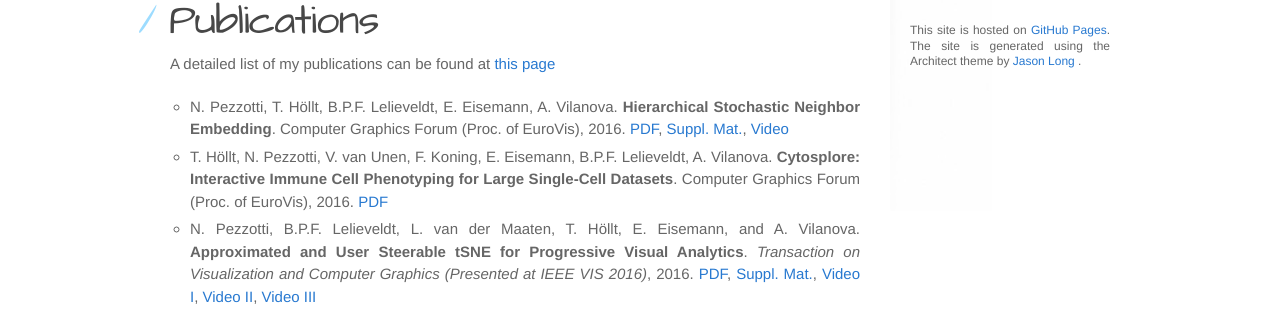
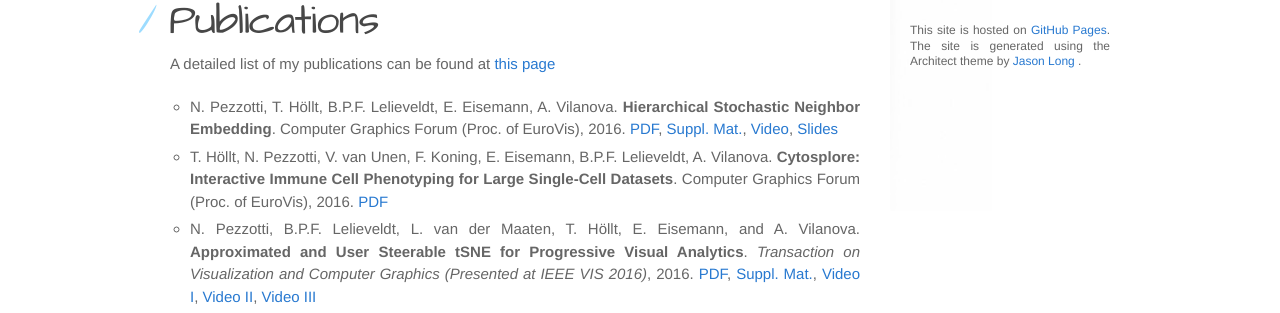
Before and after one commit to Nicola17/Nicola17.github.io, a Jekyll site: the page built from index.md, in a window 1280 px wide. Shown: the part 525-838 px from the top of the page. Built offline with Jekyll 4.4.1, drawn with Linux system fonts in a browser that asks for light colours.

Commit message:
HSNE presentation

```diff
--- a/index.md
+++ b/index.md
@@ -20,7 +20,7 @@ Publications
 A detailed list of my publications can be found at [this page](publications/)
 
 
-* N. Pezzotti, T. Höllt, B.P.F. Lelieveldt, E. Eisemann, A. Vilanova. **Hierarchical Stochastic Neighbor Embedding**. Computer Graphics Forum (Proc. of EuroVis), 2016. [PDF](publications/2016_hsne/preprint.pdf), [Suppl. Mat.](publications/2016_hsne/experiments.pdf), [Video](publications/2016_hsne/sun_analysis.mp4)
+* N. Pezzotti, T. Höllt, B.P.F. Lelieveldt, E. Eisemann, A. Vilanova. **Hierarchical Stochastic Neighbor Embedding**. Computer Graphics Forum (Proc. of EuroVis), 2016. [PDF](publications/2016_hsne/preprint.pdf), [Suppl. Mat.](publications/2016_hsne/experiments.pdf), [Video](publications/2016_hsne/sun_analysis.mp4), [Slides](http://www.slideshare.net/NicolaPezzotti/hierarchical-stochastic-neighbor-embedding)
 * T. Höllt, N. Pezzotti, V. van Unen, F. Koning, E. Eisemann, B.P.F. Lelieveldt, A. Vilanova. **Cytosplore: Interactive Immune Cell Phenotyping for Large Single-Cell Datasets**. Computer Graphics Forum (Proc. of EuroVis), 2016. [PDF](https://graphics.tudelft.nl/Publications-new/2016/HPVKELV16/eurovis16_Cytosplore_Interactive_Immune_Cell_Phenotyping_for_Large_Single-Cell_Datasets.pdf)
 * N. Pezzotti, B.P.F. Lelieveldt, L. van der Maaten, T. Höllt, E. Eisemann, and A. Vilanova. **Approximated and User Steerable tSNE for Progressive Visual Analytics**. *Transaction on Visualization and Computer Graphics (Presented at IEEE VIS 2016)*, 2016. [PDF](publications/2016_AtSNE.pdf), [Suppl. Mat.](https://www.researchgate.net/publication/303305902_A-tSNE_supplemental_materials), [Video I](https://www.researchgate.net/publication/303305958_A-tSNE_Comparison_on_the_MNIST_dataset), [Video II](https://www.researchgate.net/publication/303305906_A-tSNE_Case_Study_I_-_Mouse_Brain), [Video III](https://www.researchgate.net/publication/303305908_A-tSNE_Case_Study_II_-_Data_Stream)
 * M. Centin, N. Pezzotti, A. Signoroni. **Poisson-driven seamless completion of triangular meshes**. *Computer Aided Geometric Design*, 2015. [PDF](publications/2014_Poisson_Driven_Seamless_completion.pdf), [Slides](2014_Poisson_Driven_Seamless_completion_presentation.pdf), [Bibtex](https://scholar.google.nl/scholar.bib?q=info:kmdSnlU02MkJ:scholar.google.com/&output=citation&scisig=AAGBfm0AAAAAVsRRbkgD9w_9f0NRdQmQFC2dA0Z5RWSy&scisf=4&hl=it&scfhb=1)
```
Also changed, not shown: publications/index.md (+1 -1 lines).
